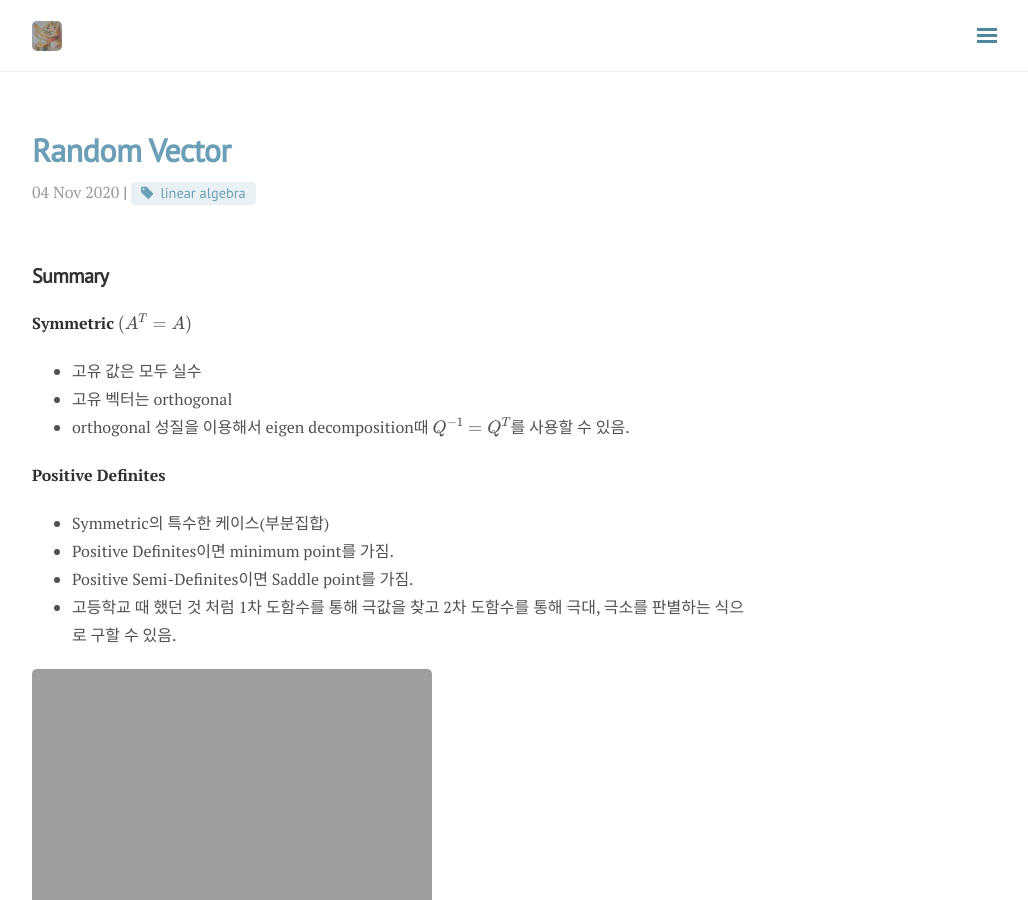
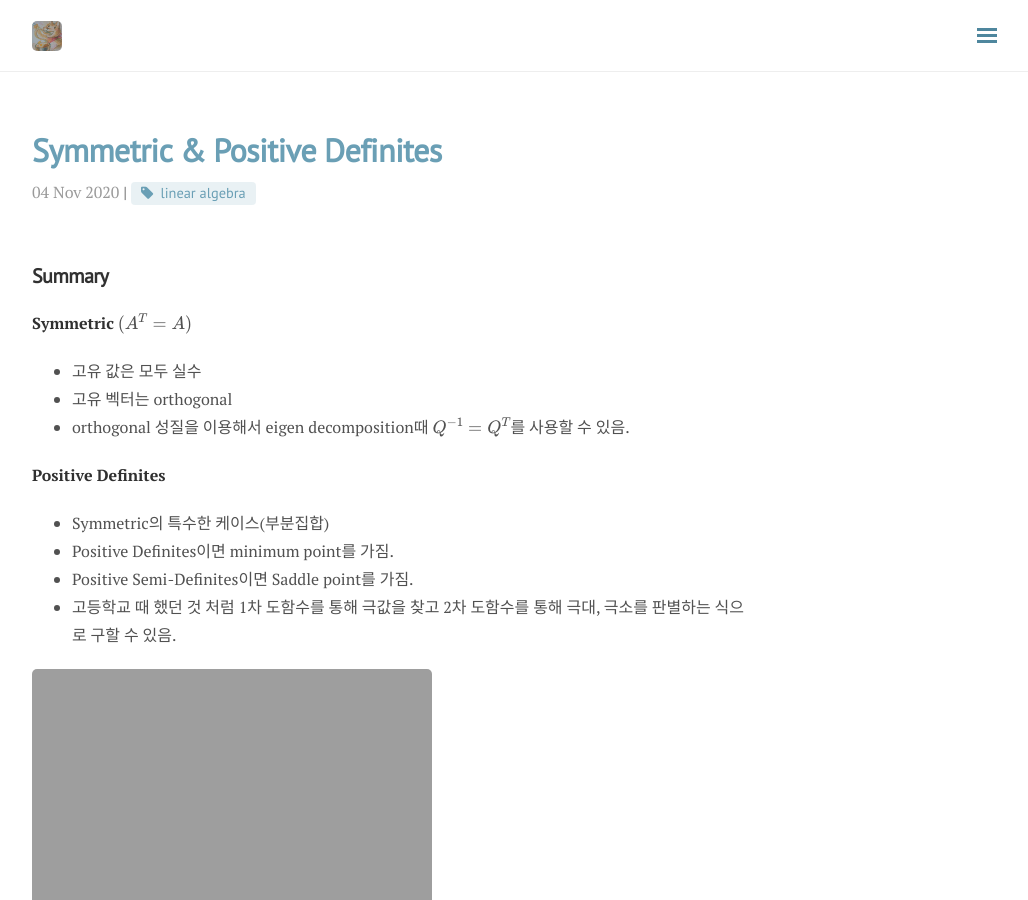
Before and after one commit to del-luna/del-luna.github.io, a Jekyll site: the page built from _posts/2020-11-04-symmetric-post.md, in a window 1280 px wide and 900 px high. Shown: the whole window, without its empty margins (248-1276 px from the left). Built offline with Jekyll 4.4.1, drawn with Linux system fonts in a browser that asks for light colours; nearby versions of some CDN libraries; formulas are drawn with MathJax 3; comment, search, counter and statistics services are not loaded.

Commit message:
change title

```diff
--- a/_posts/2020-11-04-symmetric-post.md
+++ b/_posts/2020-11-04-symmetric-post.md
@@ -1,6 +1,6 @@
 ---
 layout: post
-title: Random Vector
+title: Symmetric & Positive Definites
 author: Jaeheon Kwon
 categories: Mathematics
 tags: [linear algebra]
```
